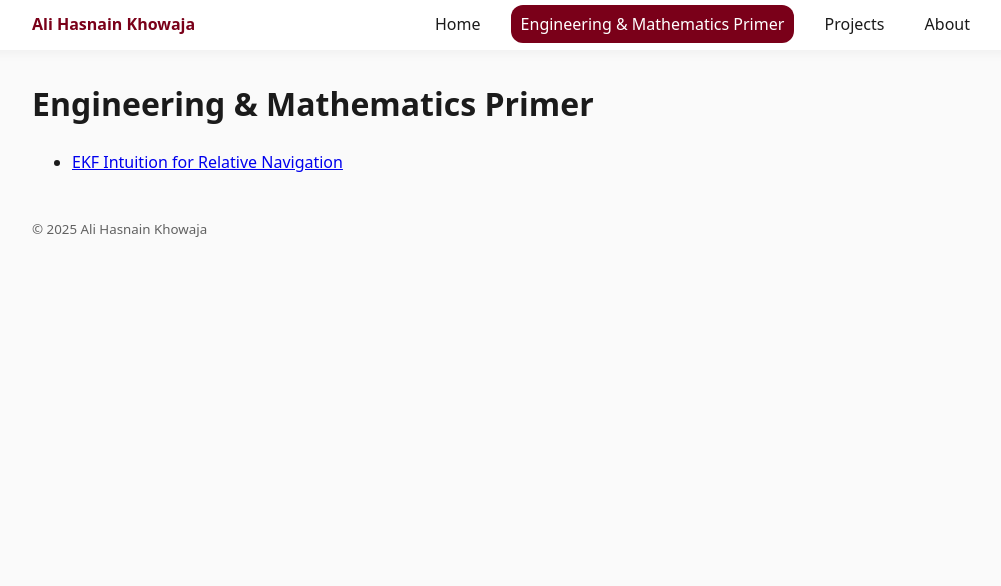
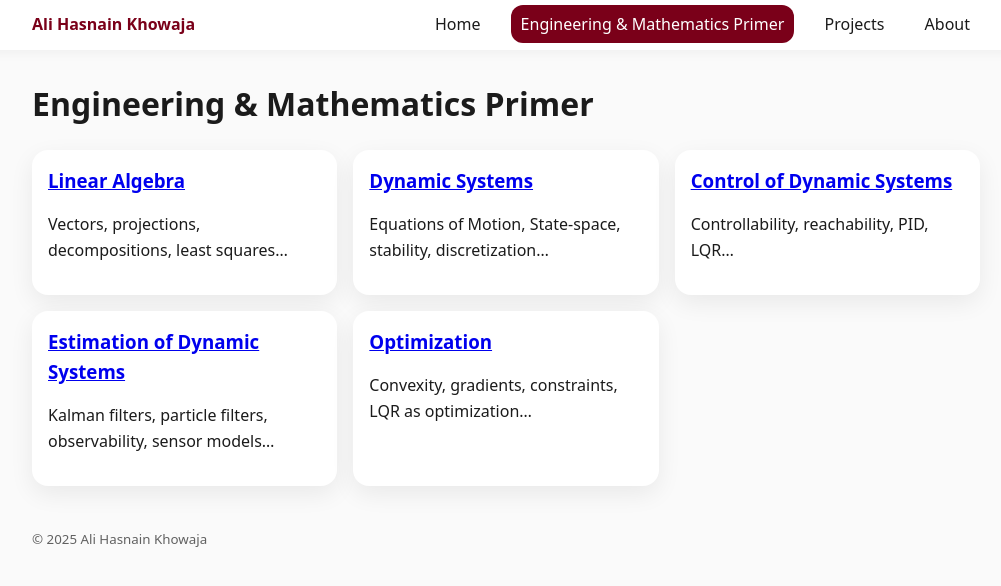
Before and after one commit to khowaja17/khowaja17.github.io, a Jekyll site: the page built from primer.md, in a window 1280 px wide. Shown: the top 586 px of the page, without its empty margins (134-1135 px from the left). Built offline with Jekyll 4.4.1, drawn with Linux system fonts in a browser that asks for light colours.

Commit message:
Update primer.md

```diff
--- a/primer.md
+++ b/primer.md
@@ -6,9 +6,25 @@ permalink: /primer/
 
 # Engineering & Mathematics Primer
 
-<ul>
-{% assign items = site.primer | sort: 'title' %}
-{% for p in items %}
-  <li><a href="{{ p.url | relative_url }}">{{ p.title }}</a></li>
-{% endfor %}
-</ul>
+<div class="grid cards">
+  <div class="card">
+    <h3><a href="{{ '/primer/linear-algebra/' | relative_url }}">Linear Algebra</a></h3>
+    <p>Vectors, projections, decompositions, least squares…</p>
+  </div>
+  <div class="card">
+    <h3><a href="{{ '/primer/dynamic-systems/' | relative_url }}">Dynamic Systems</a></h3>
+    <p>Equations of Motion, State-space, stability, discretization…</p>
+  </div>
+  <div class="card">
+    <h3><a href="{{ '/primer/control/' | relative_url }}">Control of Dynamic Systems</a></h3>
+    <p>Controllability, reachability, PID, LQR…</p>
+  </div>
+  <div class="card">
+    <h3><a href="{{ '/primer/estimation/' | relative_url }}">Estimation of Dynamic Systems</a></h3>
+    <p>Kalman filters, particle filters, observability, sensor models…</p>
+  </div>
+  <div class="card">
+    <h3><a href="{{ '/primer/optimization/' | relative_url }}">Optimization</a></h3>
+    <p>Convexity, gradients, constraints, LQR as optimization…</p>
+  </div>
+</div>
```
